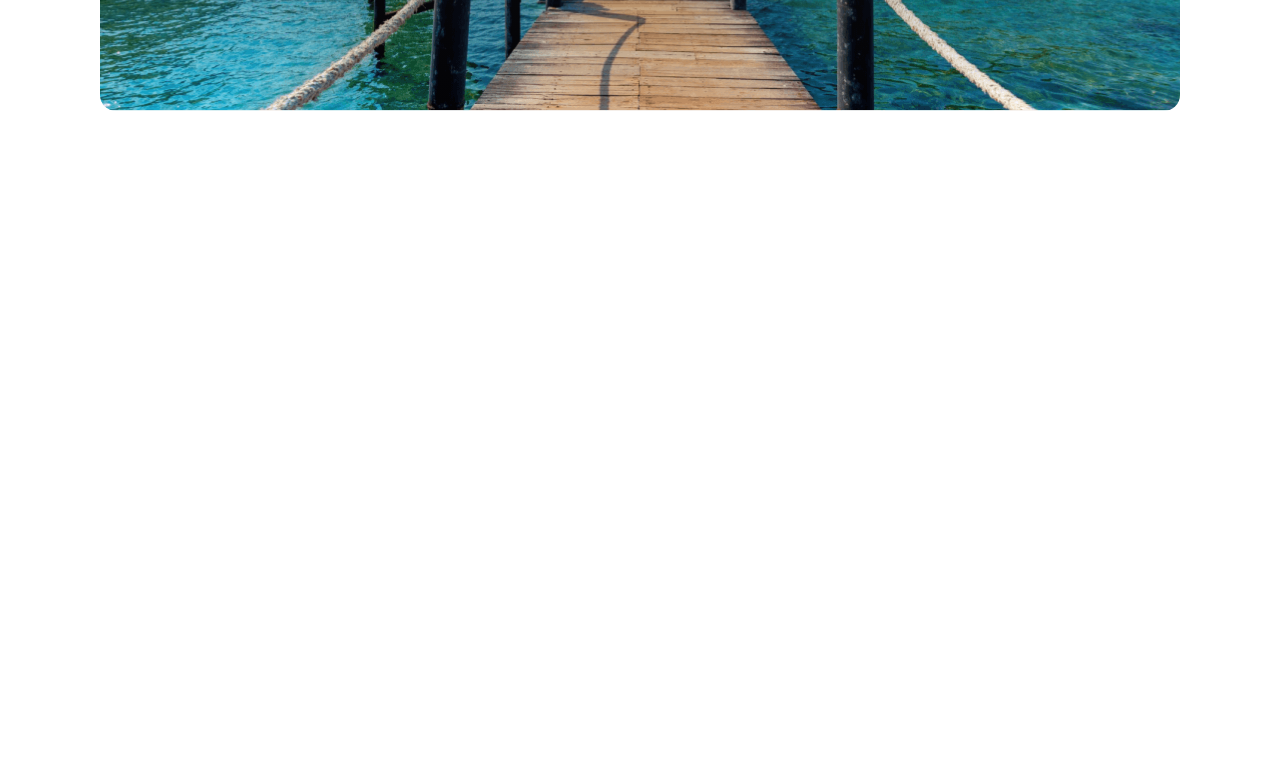
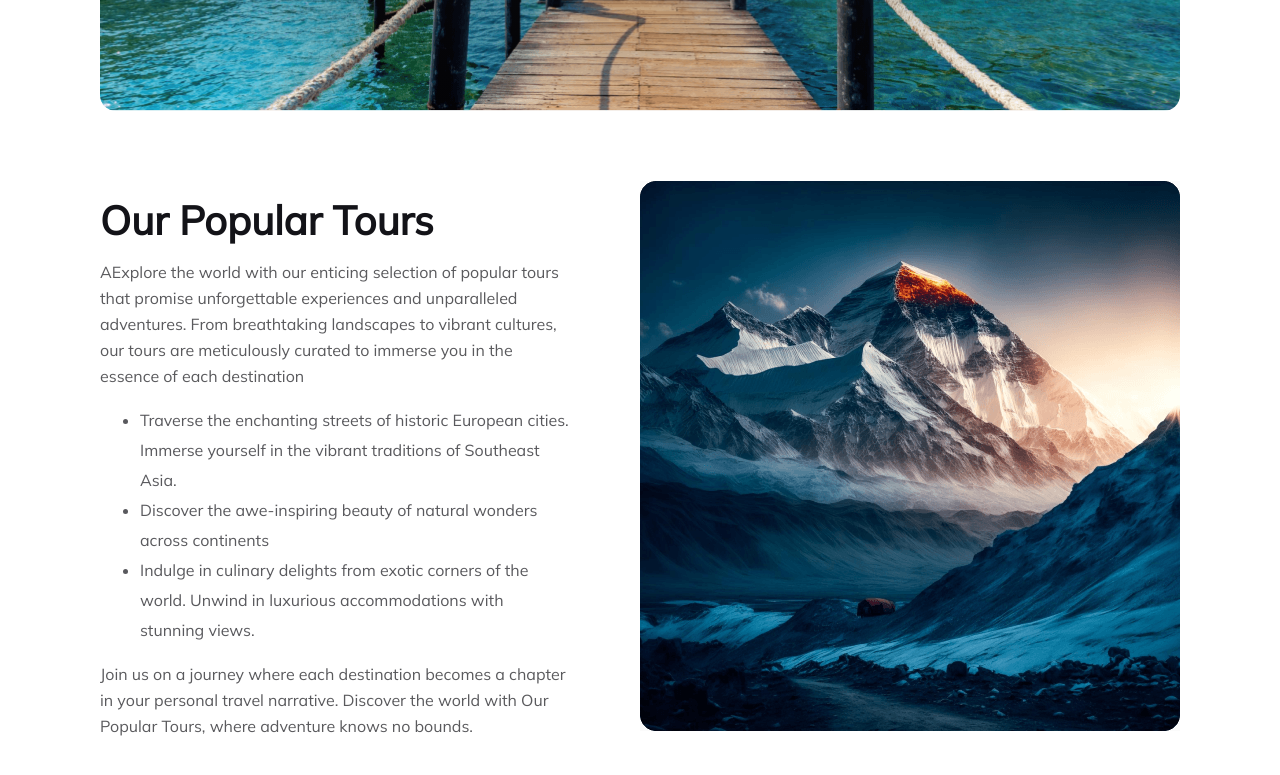
Before and after one commit to MarkBiswas73/B9A2, a plain HTML site: page index.html in a window 1280 px wide. Shown: the part 517-1292 px from the top of the page. Before the commit the page ends 800 px from the top, so only its background shows below. Drawn offline with Linux system fonts and the light colour scheme.

Commit message:
Our popular Tours - Desktop view done

```diff
--- a/index.html
+++ b/index.html
@@ -46,7 +46,8 @@
         <div class="banner1">
             <div>
                 <h2>Explore Your Travel</h2>
-                <p>Embark on a journey of discovery with our bespoke travel experiences. Let us guide you through unparalleled adventures as you explore the world and create memories that last a lifetime</p>
+                <p>Embark on a journey of discovery with our bespoke travel experiences. Let us guide you through
+                    unparalleled adventures as you explore the world and create memories that last a lifetime</p>
             </div>
 
             <div class="form">
@@ -63,7 +64,7 @@
                         </select>
 
                         <button id="form-btn" type="submit">
-                            <svg id="search-icon" xmlns="http://www.w3.org/2000/svg"  fill="none">
+                            <svg id="search-icon" xmlns="http://www.w3.org/2000/svg" fill="none">
                                 <path
                                     d="M21 21L15.803 15.803M15.803 15.803C17.2096 14.3965 17.9998 12.4887 17.9998 10.4995C17.9998 8.51035 17.2096 6.60262 15.803 5.19605C14.3964 3.78947 12.4887 2.99927 10.4995 2.99927C8.51031 2.99927 6.60258 3.78947 5.196 5.19605C3.78943 6.60262 2.99922 8.51035 2.99922 10.4995C2.99922 12.4887 3.78943 14.3965 5.196 15.803C6.60258 17.2096 8.51031 17.9998 10.4995 17.9998C12.4887 17.9998 14.3964 17.2096 15.803 15.803Z"
                                     stroke="white" stroke-width="1.5" stroke-linecap="round" stroke-linejoin="round" />
@@ -81,7 +82,34 @@
     </header>
 
 
-    <main></main>
+    <main>
+
+        <!-- Our Popular Tours -->
+
+        <section class=" tour-sec">
+            <div>
+                <h2>Our Popular Tours</h2>
+                <p>AExplore the world with our enticing selection of popular tours that promise unforgettable
+                    experiences and unparalleled adventures. From breathtaking landscapes to vibrant cultures, our tours
+                    are meticulously curated to immerse you in the essence of each destination</p>
+
+                <ul>
+                    <li>Traverse the enchanting streets of historic European cities. Immerse yourself in the vibrant traditions of Southeast Asia.</li>
+                    <li>Discover the awe-inspiring beauty of natural wonders across continents</li>
+                    <li>Indulge in culinary delights from exotic corners of the world.
+                        Unwind in luxurious accommodations with stunning views.</li>
+                </ul>
+                <p>Join us on a journey where each destination becomes a chapter in your personal travel narrative.
+                    Discover the world with Our Popular Tours, where adventure knows no bounds.</p>
+            </div>
+
+            <div>
+                <img src="/Images/Rectangle 4.png" alt="hill">
+            </div>
+
+        </section>
+
+    </main>
     <footer></footer>
 </body>
 
--- a/responsive.css
+++ b/responsive.css
@@ -90,7 +90,7 @@
 
     }
 
-
+  /* Our Popular Tours */
 
 
 }
--- a/style.css
+++ b/style.css
@@ -185,3 +185,44 @@ body {
     height: 24px;
     vertical-align: middle;
 }
+
+/* Our Popular Tours */
+
+.tour-sec{
+    display: flex;
+    justify-content: space-around;
+    margin: 70px 100px;
+    gap: 70px;
+}
+
+.tour-sec h2{
+    color: #131318;
+text-align: left;
+font-family: Mulish;
+font-size: 40px;
+font-weight: 800;
+line-height: .3;
+}
+
+.tour-sec p{
+
+    color: #5A5A5D;
+    font-family: Mulish;
+    font-size: 16px;
+    font-style: normal;
+    font-weight: 400;
+    line-height: 26px;
+}
+
+.tour-sec ul{
+
+    color: rgba(19, 19, 24, 0.70);
+font-family: Mulish;
+font-size: 16px;
+font-style: normal;
+font-weight: 400;
+line-height: 30px;
+padding: 10px 10px 10 0px;
+
+
+}
```
